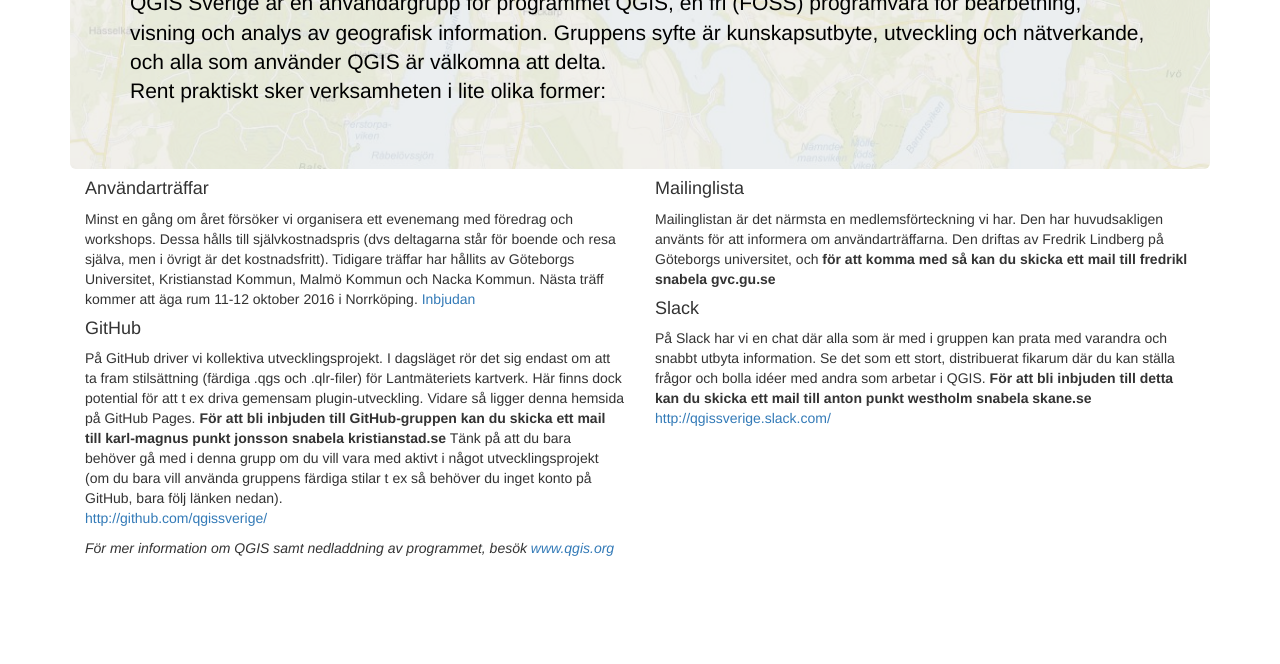
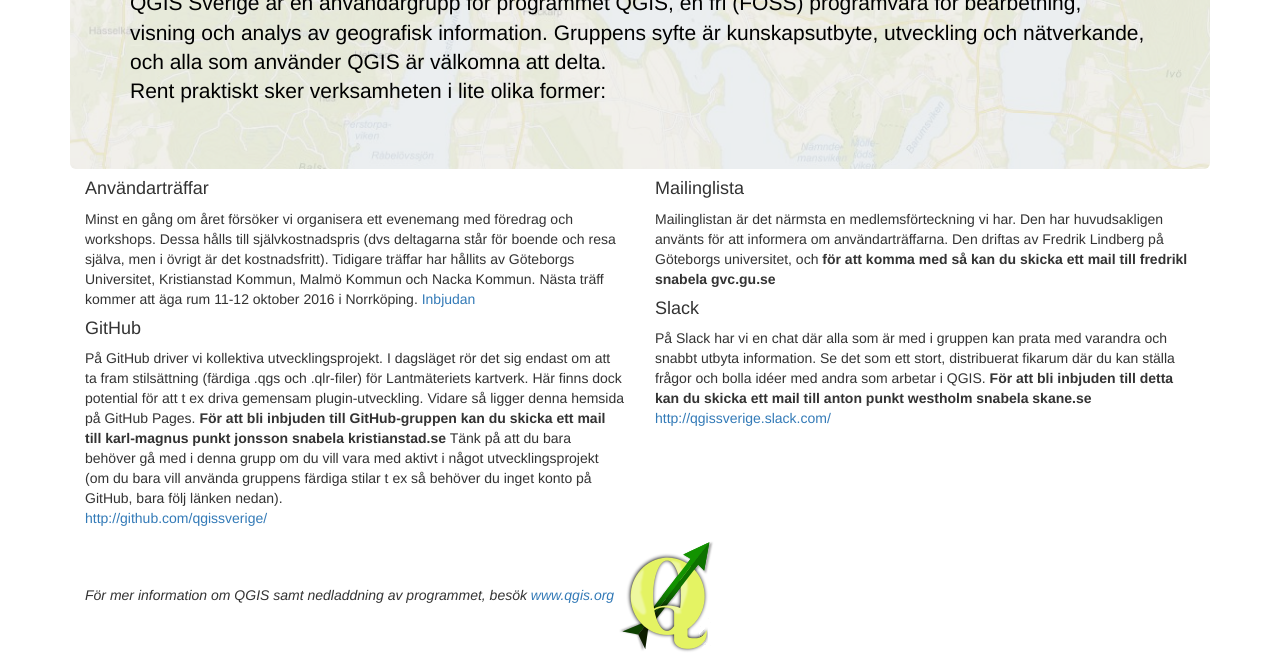
Before and after one commit to qgissverige/qgissverige.github.io, a plain HTML site: page index.htm in a window 1280 px wide. Shown: the part 179-843 px from the top of the page. Before the commit the page ends 800 px from the top, so only its background shows below. Drawn offline with Linux system fonts and the light colour scheme.

Commit message:
Adding qgis logo

```diff
--- a/index.htm
+++ b/index.htm
@@ -74,8 +74,9 @@
 
 			<div class="col-lg-12">
 
-				<p><i>F&ouml;r mer information om QGIS samt nedladdning av programmet, bes&ouml;k <a href="http://www.qgis.org/" target="_parent">www.qgis.org</a>
-
+				<p><i>F&ouml;r mer information om QGIS samt nedladdning av programmet, bes&ouml;k <a href="http://www.qgis.org/" target="_parent">www.qgis.org</a></i>
+				<a href="http://www.qgis.org/" target="_parent"><img src="img/qgis.png"></a>
+				</p>
 			</div>
 
 		</div>
```
Also changed, not shown: img/qgis.png (added).
